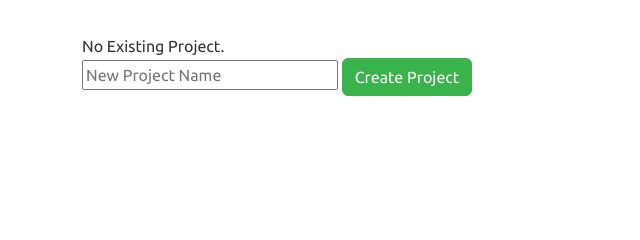
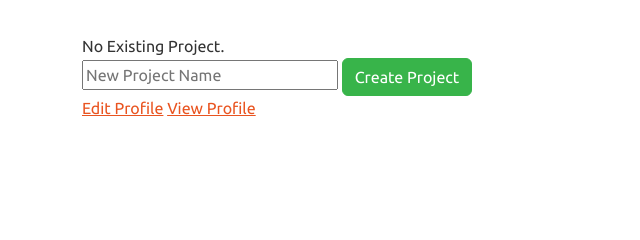
Before and after one commit to farihafhf/CSE471-Project, a Django app: template templates/authentication/dashboard.html in a window 1280 px wide. Shown: the part 134-374 px from the top of the page, without its empty margins (0-640 px from the left). Run offline with Django 3.2, Linux system fonts and the light colour scheme; the template is opened without the code that fills it, so the values that code supplies are empty.

Commit message:
Update dashboard.html
view_profile and edit_profile buttons added

```diff
--- a/templates/authentication/dashboard.html
+++ b/templates/authentication/dashboard.html
@@ -40,6 +40,8 @@
             <button type="submit" class="btn btn-success">Create Project</button>
         </form>
         <button type="button" class="btn btn-secondary top-right-button"><a href="/signout" style="color: white;">Sign Out</a></button>
+        <a href="{% url 'edit_profile' %}">Edit Profile</a>
+        <a href="{% url 'view_profile' %}">View Profile</a>
     </div>
 </body>
 </html>
```
